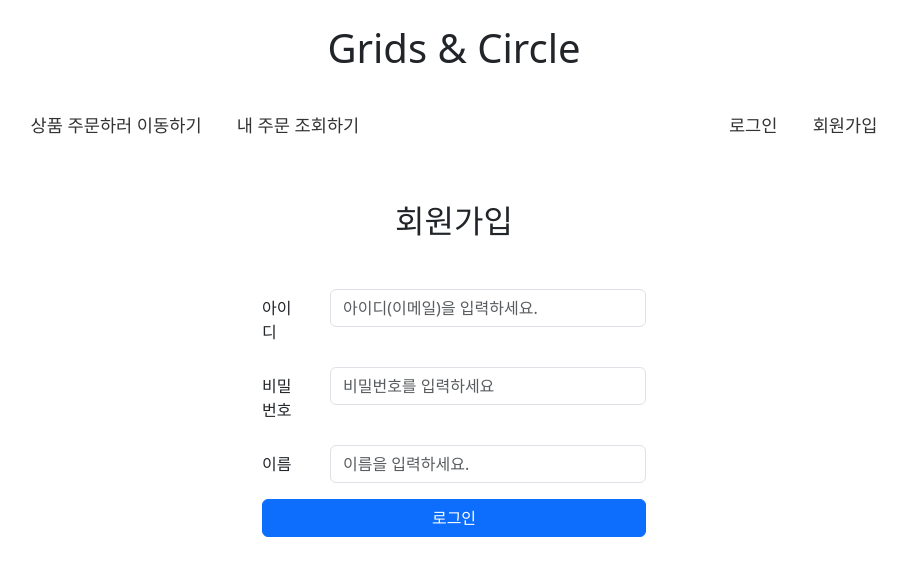
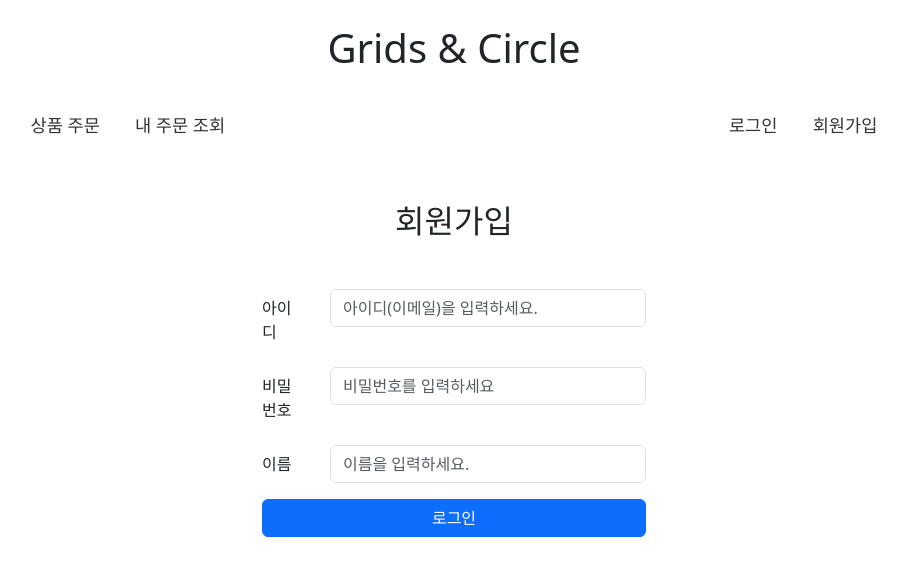
Before and after one commit to prgrms-be-devcourse/NBE1_1_Team9, a React (Create React App) app in the folder front/: page /signup in a window 1280 px wide. Shown: the top 576 px of the page, without its empty margins (186-1093 px from the left). Built offline with nearby package versions, Linux system fonts and the light colour scheme; no server answers.

Commit message:
ui: 디자인 수정

```diff
--- a/front/src/components/Summary.jsx
+++ b/front/src/components/Summary.jsx
@@ -22,7 +22,7 @@ export function Summary({items = [], onOrderSubmit, reset}) {
         <h5 className="m-0 p-0">
           <b>Summary</b>
           {
-            totalPrice > 0 ? <button className="btn btn-danger" onClick={() => reset()}>초기화</button> : null
+            totalPrice > 0 ? <button className="btn btn-danger mx-3" onClick={() => reset()}>초기화</button> : null
           }
         </h5>
       </div>
@@ -32,8 +32,8 @@ export function Summary({items = [], onOrderSubmit, reset}) {
           <SummaryItem key={v.id} count={v.count} productName={v.name}/>
         )
       }
-
-      <form>
+      <h5 className='text-center'>배송 정보 입력</h5>
+      <form className="mt-2">
         <div className="mb-3">
           <label htmlFor="email" className="form-label">이메일</label>
           <input type="email" className="form-control mb-1" value={order.email} onChange={handleEmailInputChanged}
--- a/front/src/components/SummaryItem.jsx
+++ b/front/src/components/SummaryItem.jsx
@@ -2,7 +2,7 @@ import React from "react";
 
 export function SummaryItem({productName, count}) {
   return (
-    <div className="row">
+    <div className="row mx-2">
       <h6 className="p-0">{productName} <span className="badge bg-dark text-">{count}개</span></h6>
     </div>
   )
--- a/front/src/components/header/Header.jsx
+++ b/front/src/components/header/Header.jsx
@@ -45,13 +45,13 @@ const Header = () => {
                 to='/'
                 className={({ isActive }) => (isActive ? 'active' : '')}
             >
-                상품 주문하러 이동하기
+                상품 주문
             </StyledNavLink>
             <StyledNavLink
                 to='/myOrder'
                 className={({ isActive }) => (isActive ? 'active' : '')}
             >
-                내 주문 조회하기
+                내 주문 조회
             </StyledNavLink>
         </div>
         <UserContainer/>
--- a/front/src/components/myorder/Orders.jsx
+++ b/front/src/components/myorder/Orders.jsx
@@ -7,7 +7,10 @@ const StyledOrders = styled.div`
 `;
 
 const Orders = ({ data }) => {
+
+  if(data.length > 0) {
     return (
+
       <StyledOrders className='shadow p-3 mb-5 bg-body-tertiary rounded'>
           {
               data.map(order =>
@@ -16,6 +19,7 @@ const Orders = ({ data }) => {
           }
       </StyledOrders>
     )
+  } else return null;
 }
 
 export default Orders
```
Lines whose indentation alone changed are shown as unchanged.
